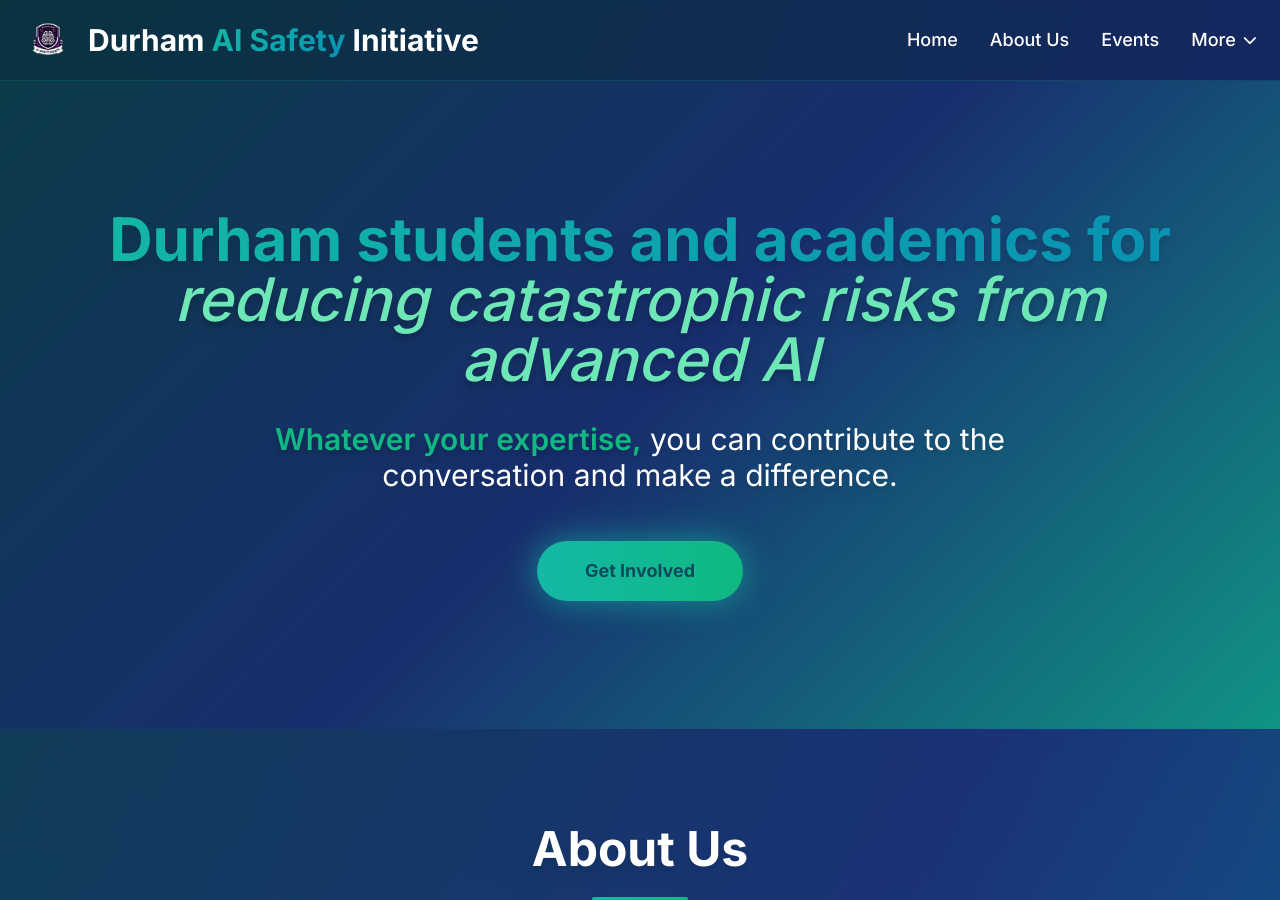
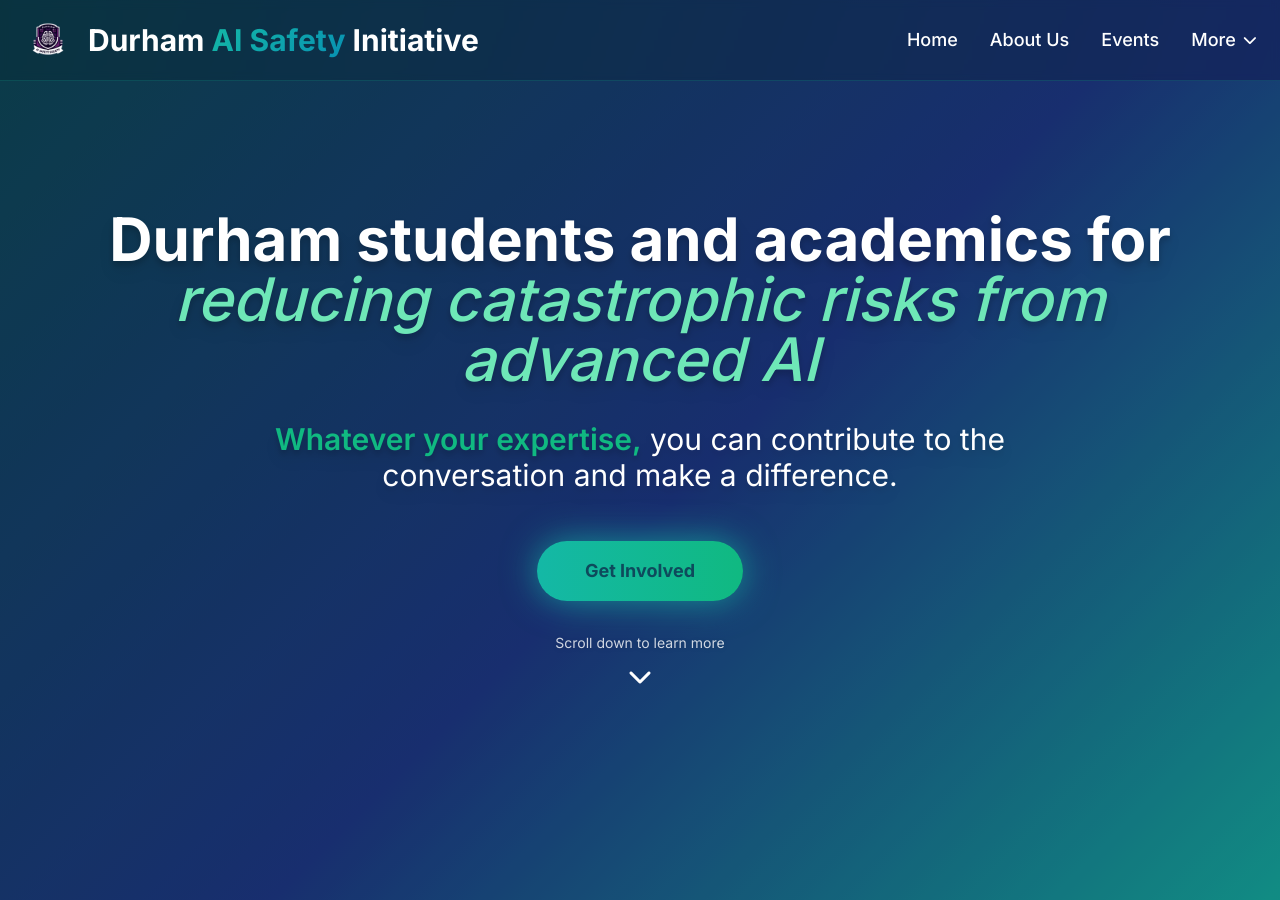
Before and after one commit to DurhamAISafety/durhamaisafety.github.io, a Jekyll site: the page home/index.html, which Jekyll copies as it is, in a window 1280 px wide and 900 px high. Built offline with Jekyll 4.4.1, drawn with Linux system fonts in a browser that asks for light colours; nearby versions of some CDN libraries.

Commit message:
improve home page

```diff
--- a/home/index.html
+++ b/home/index.html
@@ -225,6 +225,20 @@
         .dropdown:hover .dropdown-toggle i {
             transform: rotate(180deg);
         }
+
+        /* Scroll down prompt styles */
+        .scroll-prompt {
+            position: absolute;
+            bottom: 2rem;
+            left: 50%;
+            transform: translateX(-50%);
+            cursor: pointer;
+            transition: all 0.3s ease;
+        }
+
+        .scroll-prompt:hover {
+            transform: translateX(-50%) scale(1.1);
+        }
     </style>
 </head>
 <body class="font-inter bg-gradient-to-br from-deep-blue via-navy to-ocean-blue text-white min-h-screen">
@@ -263,12 +277,12 @@
 
     <main>
         <!-- Hero Section -->
-        <section id="home" class="py-16 md:py-24 lg:py-32 flex items-center justify-center hero-gradient relative overflow-hidden">
+        <section id="home" class="min-h-screen flex items-start justify-center hero-gradient relative overflow-hidden pt-32">
             <div class="absolute inset-0 bg-black/20"></div>
             <div class="container mx-auto px-6 text-center relative z-10">
                 <div class="max-w-6xl mx-auto space-y-6 md:space-y-8">
                     <h2 class="text-3xl md:text-4xl lg:text-6xl font-bold leading-relaxed drop-shadow-lg">
-                        <span class="gradient-text">Durham students and academics for </span><span class="text-mint italic font-medium drop-shadow-lg">reducing catastrophic risks from advanced AI</span>
+                        <span class="text-white drop-shadow-lg">Durham students and academics for </span><span class="text-mint italic font-medium drop-shadow-lg">reducing catastrophic risks from advanced AI</span>
                     </h2>
 
                     <p class="text-xl md:text-2xl lg:text-3xl max-w-3xl mx-auto leading-relaxed mb-6 md:mb-8 drop-shadow-lg">
@@ -283,6 +297,16 @@
                            class="inline-block px-12 py-4 bg-gradient-to-r from-teal to-emerald text-deep-blue font-bold text-lg rounded-full hover:shadow-2xl transform hover:-translate-y-1 transition-all duration-300 pulse-glow">
                             Get Involved
                         </a>
+                    </div>
+
+                    <!-- Scroll down prompt -->
+                    <div class="mt-12 md:mt-16" onclick="scrollToAbout()">
+                        <div class="text-center cursor-pointer transition-all duration-300 hover:scale-110">
+                            <p class="text-white/80 text-sm mb-2 drop-shadow">Scroll down to learn more</p>
+                            <div class="text-white text-2xl">
+                                <i class="fas fa-chevron-down"></i>
+                            </div>
+                        </div>
                     </div>
                 </div>
             </div>
@@ -331,7 +355,7 @@
                         </div>
 
                         <!-- Achievements -->
-                        <div class="bg-gradient-to-r from-deep-blue/40 to-navy/40 backdrop-blur rounded-2xl p-8 card-hover border border-mint/50">
+                        <div class="bg-gradient-to-r from-deep-blue/40 to-navy/40 backdrop-blur rounded-2xl p-8 border border-mint/50">
                             <div class="text-center">
                                 <h3 class="text-2xl font-bold gradient-text mb-6 drop-shadow-lg">Our Impact</h3>
                                 <p class="text-lg md:text-xl leading-relaxed text-white drop-shadow">
@@ -455,6 +479,18 @@
             });
         });
 
+        // Scroll to about section function
+        function scrollToAbout() {
+            const aboutSection = document.getElementById('about');
+            const headerHeight = document.querySelector('header').offsetHeight;
+            const targetPosition = aboutSection.offsetTop - headerHeight - 20;
+
+            window.scrollTo({
+                top: targetPosition,
+                behavior: 'smooth'
+            });
+        }
+
         // Calendar loading state
         const calendarIframe = document.getElementById('calendar-iframe');
         const calendarLoading = document.getElementById('calendar-loading');
```
